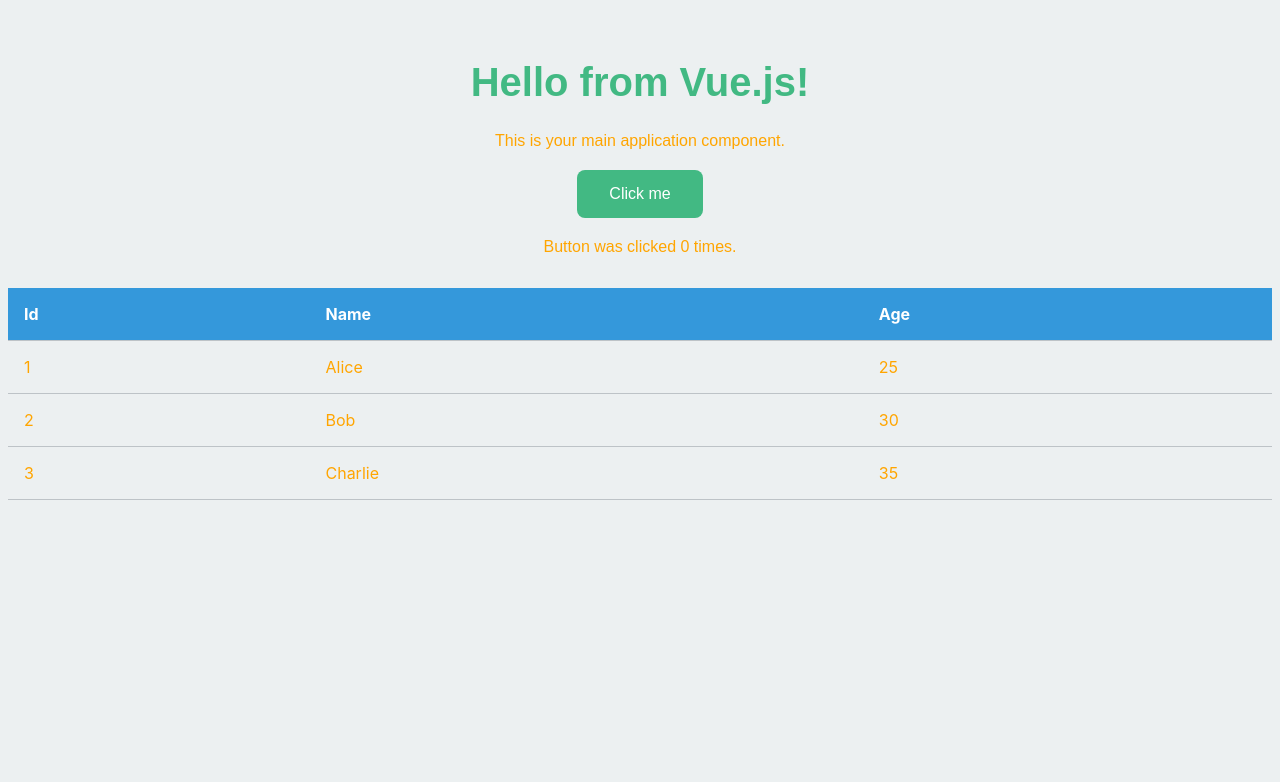
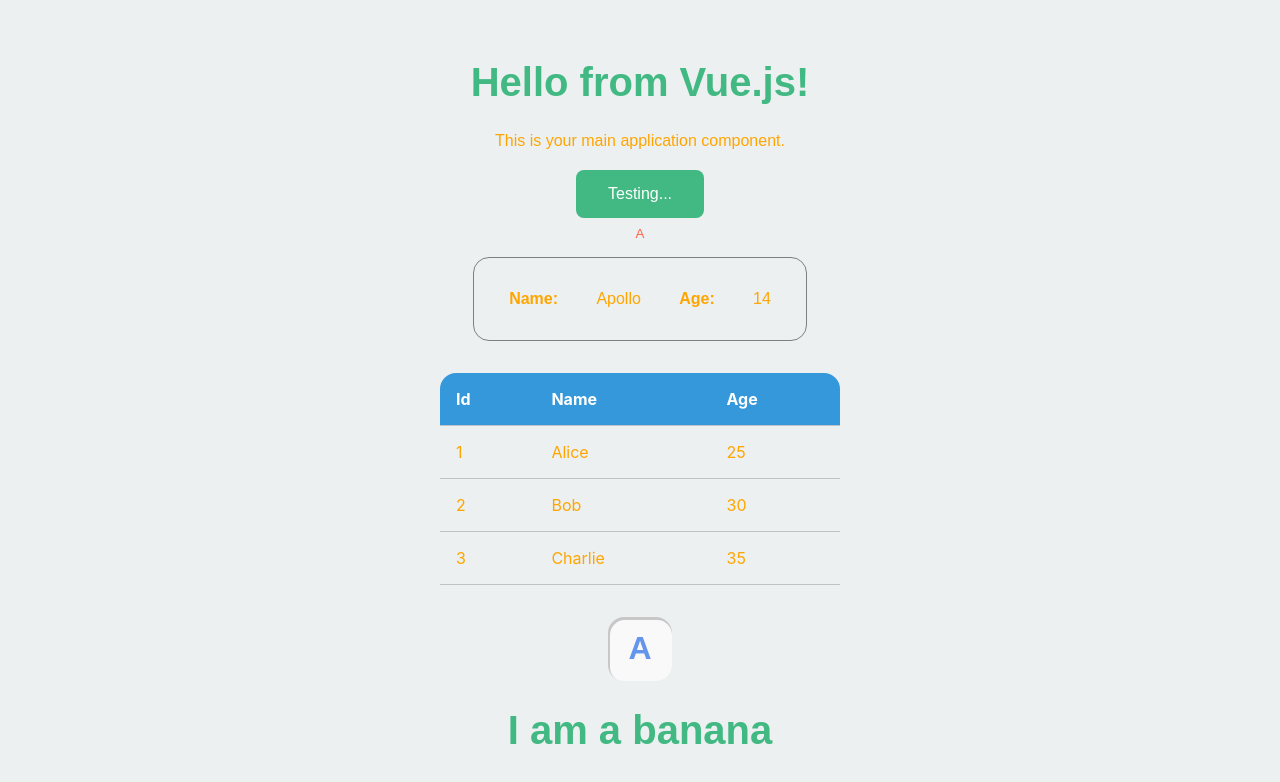
Before and after one commit to mnaatjes/docker-vue-php-template, a Vue app in the folder frontend/: page / in a window 1280 px wide. Shown: the top 782 px of the page. Built offline with nearby package versions, Linux system fonts and the light colour scheme; the HTML template or start-up script is replaced by a standard one.

Commit message:
updating test/practice

```diff
--- a/frontend/src/App.vue
+++ b/frontend/src/App.vue
@@ -2,27 +2,52 @@
   <div id="vue-app">
     <h1>Hello from Vue.js!</h1>
     <p>This is your main application component.</p>
-    <button @click="incrementCount">Click me</button>
-    <p>Button was clicked {{ count }} times.</p>
-
+    <MyButton :curr-Letter="currLetter" @button-click="incrementCount"></MyButton>
+    <UserProfile :user-name="userName" :user-age="userAge"></UserProfile>
     <Table :data="tableData" />
-
+    <div style="margin: 0 auto;">
+      <Reel></Reel>
+      <h1>I am a banana</h1>
+    </div>
   </div>
 </template>
 
 <script>
 import { ref } from 'vue';
 // Import the new Table component
-import Table from './components/Table.vue';
+import Table from './components/practice/Table.vue';
+import MyButton from './components/practice/MyButton.vue';
+import UserProfile from './components/practice/UserProfile.vue';
+import Reel from './components/practice/Reel.vue';
 
 export default {
   // Register the component
   components: {
-    Table
+    Table,
+    MyButton,
+    UserProfile,
+    Reel
   },
   setup() {
-    const count = ref(0);
+    /**
+     * MyButton Counter
+     * @see MyButton
+     */
+    // 1. Declare and initialize the reactive variables
+    const count       = ref(0);
+    const letters     = ['A', 'B', 'C', 'D', 'E', 'F', 'G', 'H', 'I', 'J', 'K', 'L', 'M', 'N', 'O', 'P', 'Q', 'R', 'S', 'T', 'U', 'V', 'W', 'X', 'Y', 'Z'];
+    const currLetter  = ref(letters[0]); // Initialize with the first letter
 
+    // 2. Add the method to change the letter on button click
+    const incrementCount = () => {
+        count.value++;
+        currLetter.value = letters[count.value];
+    };
+
+    /**
+     * Table
+     * @see Table
+     */
     // Sample data for the table
     const tableData = ref([
       { id: 1, name: 'Alice', age: 25 },
@@ -30,14 +55,21 @@
       { id: 3, name: 'Charlie', age: 35 }
     ]);
 
-    const incrementCount = () => {
-      count.value++;
-    };
+    /**
+     * User Profile
+     * @see UserProfile
+     */
+    const userName  = "Apollo";
+    const userAge   = 14;
 
     return {
       count,
+      letters,
+      currLetter,
       incrementCount,
-      tableData
+      tableData,
+      userName,
+      userAge
     };
   }
 };
--- /dev/null
+++ b/frontend/src/components/practice/MyButton.vue
@@ -0,0 +1,24 @@
+<template>
+    <div class="btn__container">
+        <button class="btn--main" @click="$emit('button-click')">Testing...</button>
+        <small style="color: tomato;">{{  currLetter }}</small>
+    </div>
+</template>
+
+<script>
+    export default {
+        // Properties
+        props: {
+            currLetter: String
+        }
+    };
+</script>
+
+<style>
+    .btn__container {
+        display: flex;
+        flex-direction: column;
+        align-items: center;
+        gap: 0.25rem;
+    }
+</style>
--- /dev/null
+++ b/frontend/src/components/practice/Reel.vue
@@ -0,0 +1,30 @@
+<template>
+    <div class="reel--container">
+        A
+    </div>
+</template>
+
+<script>
+    export default {
+        props: {}
+    }
+</script>
+
+<style scoped>
+    .reel--container {
+        border-radius: 1rem;
+        box-shadow: inset 1px 2px 0 1px rgba(0, 0, 0, 0.2);
+        background-color: #f9f9f9;
+        user-select: none;
+        cursor: pointer;
+        color: cornflowerblue;
+        font-weight: 600;
+        font-size: 2rem;
+        margin: 0 auto;
+        width: 4rem;
+        height: 4rem;
+        display: flex;
+        align-items: center;
+        justify-content: center;
+    }
+</style>
--- a/frontend/src/components/Table.vue
+++ b/frontend/src/components/practice/Table.vue
@@ -27,14 +27,14 @@
 </script>
 
 <style lang="scss" scoped>
-@use '../styles/variables' as v;
+@use '../../styles/variables' as v;
 
 .table-container {
   margin: v.$spacing-xl 0;
 }
 
 table {
-  width: 100%;
+  width: 400px;
   border-collapse: collapse;
   margin: 0 auto;
   font-family: v.$font-family-base;
@@ -44,6 +44,13 @@
   padding: v.$spacing-md;
   text-align: left;
   border-bottom: 1px solid v.$medium-grey;
+}
+
+th:first-child {
+  border-top-left-radius: 1rem;
+}
+th:last-child {
+  border-top-right-radius: 1rem;
 }
 
 th {
@@ -59,5 +66,6 @@
 tr:hover {
   background-color: v.$medium-grey;
   cursor: pointer;
+  color: #f9f9f9;
 }
 </style>
--- /dev/null
+++ b/frontend/src/components/practice/UserProfile.vue
@@ -0,0 +1,38 @@
+<template>
+    <div class="profile--card">
+        <b>Name:</b>
+        <p>{{ userName }}</p>
+        <b>Age:</b>
+        <p>{{ userAge }}</p>
+    </div>
+
+</template>
+
+<script>
+    export default {
+        props: {
+            userName: String,
+            userAge: Number
+        }
+    };
+</script>
+
+<style scoped>
+    .profile--card {
+        border-radius: 1rem;
+        border: 1px solid grey;
+        width: 300px;
+        margin: 1rem auto;
+        padding: 1rem;
+        transition: all 0.2s ease-in-out;
+
+        display: grid;
+        grid-row: repeat(2, 1fr);
+        grid-column: repeat(2, 1fr);
+        grid-auto-flow: column;
+        align-items: center;
+    }
+    .profile--card:hover{box-shadow: 1px 2px 0 1px rgba(0, 0, 0, 0.2);}
+    .profile--card b ,
+    .profile--card p {display: block;}
+</style>
```
Also changed, not shown: frontend/src/components/practice/template.vue (added, +13 -0 lines), 2 other files (tests, documents, lock files or other folders).
